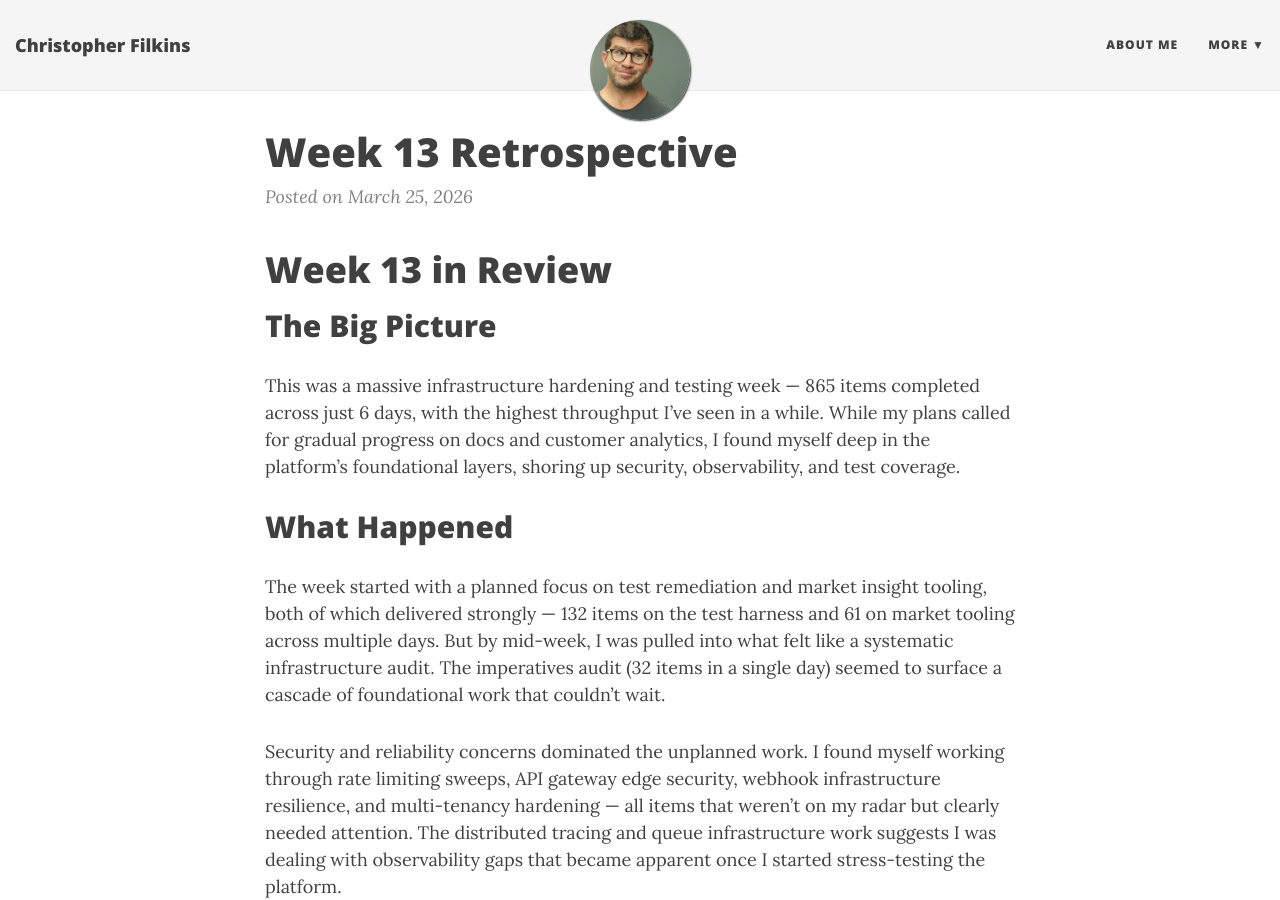
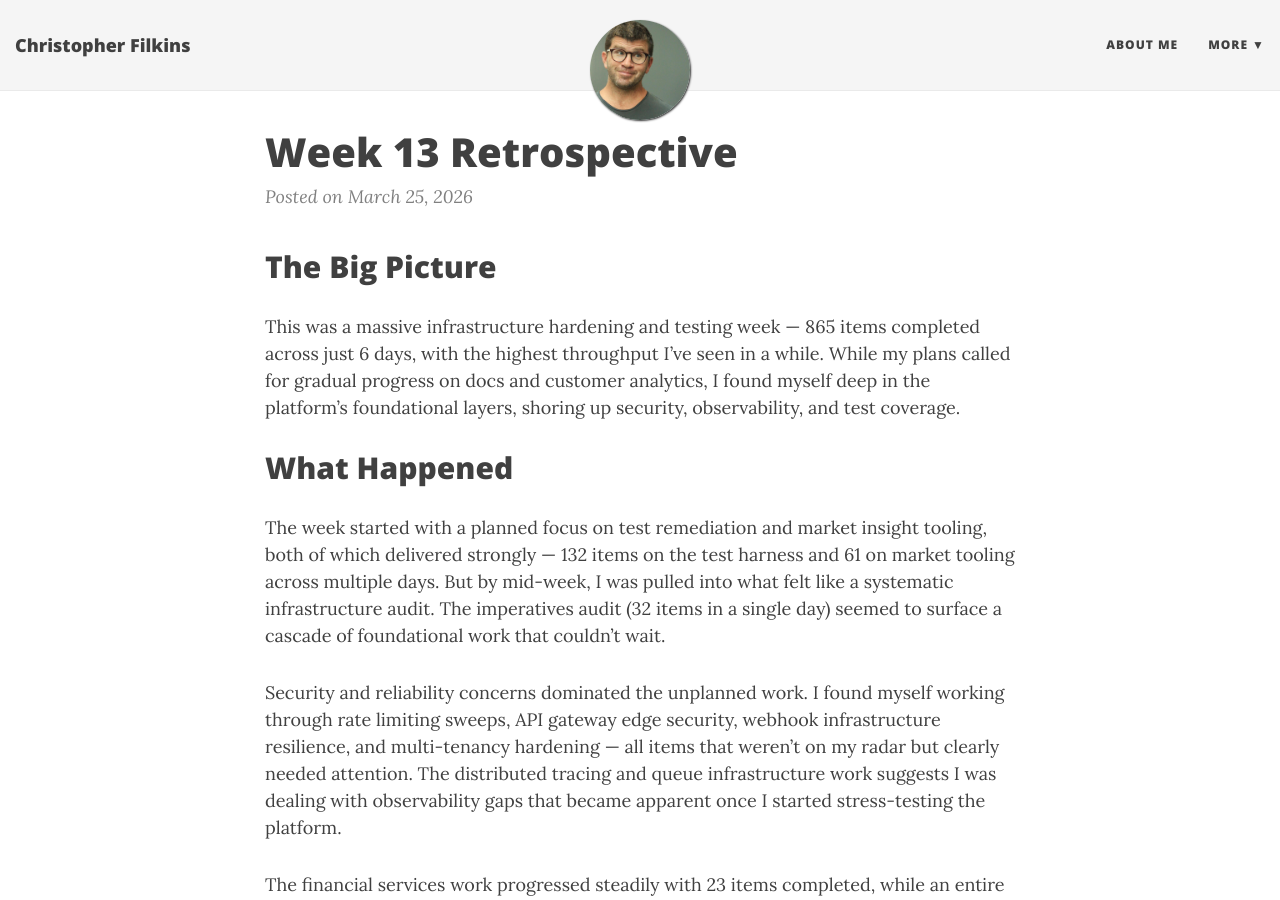
Before and after one commit to filchyboy/filchyboy.github.io, a Jekyll site: the page built from _posts/2026-03-25-week-13-retrospective.md, in a window 1280 px wide and 900 px high. Built offline with Jekyll 4.4.1, drawn with Linux system fonts in a browser that asks for light colours; nearby versions of some CDN libraries.

Commit message:
Add build-in-public update: Week 13 retrospective

```diff
--- a/_posts/2026-03-25-week-13-retrospective.md
+++ b/_posts/2026-03-25-week-13-retrospective.md
@@ -5,8 +5,6 @@ date: 2026-03-25
 categories: [weekly, retrospective]
 tags: [build-in-public, weekly-digest]
 ---
-
-# Week 13 in Review
 
 ## The Big Picture
 
```
